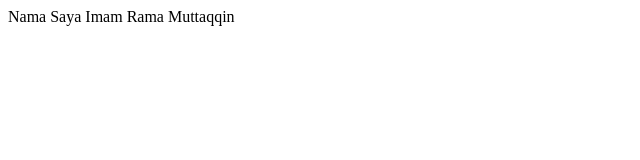
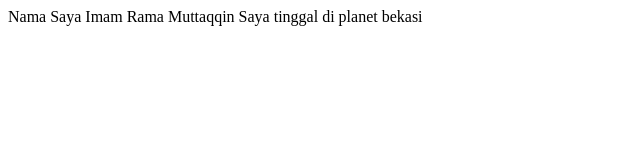
Before and after one commit to Imam-RamaM/new-project-dataanalyst, a plain HTML site: page index.html in a window 1280 px wide. Shown: the whole page, without its empty margins (0-640 px from the left). Drawn offline with Linux system fonts and the light colour scheme.

Commit message:
tempat tinggal

```diff
--- a/index.html
+++ b/index.html
@@ -7,5 +7,7 @@
 </head>
 <body>
     Nama Saya Imam Rama Muttaqqin
+
+    Saya tinggal di planet bekasi
 </body>
 </html>
```
